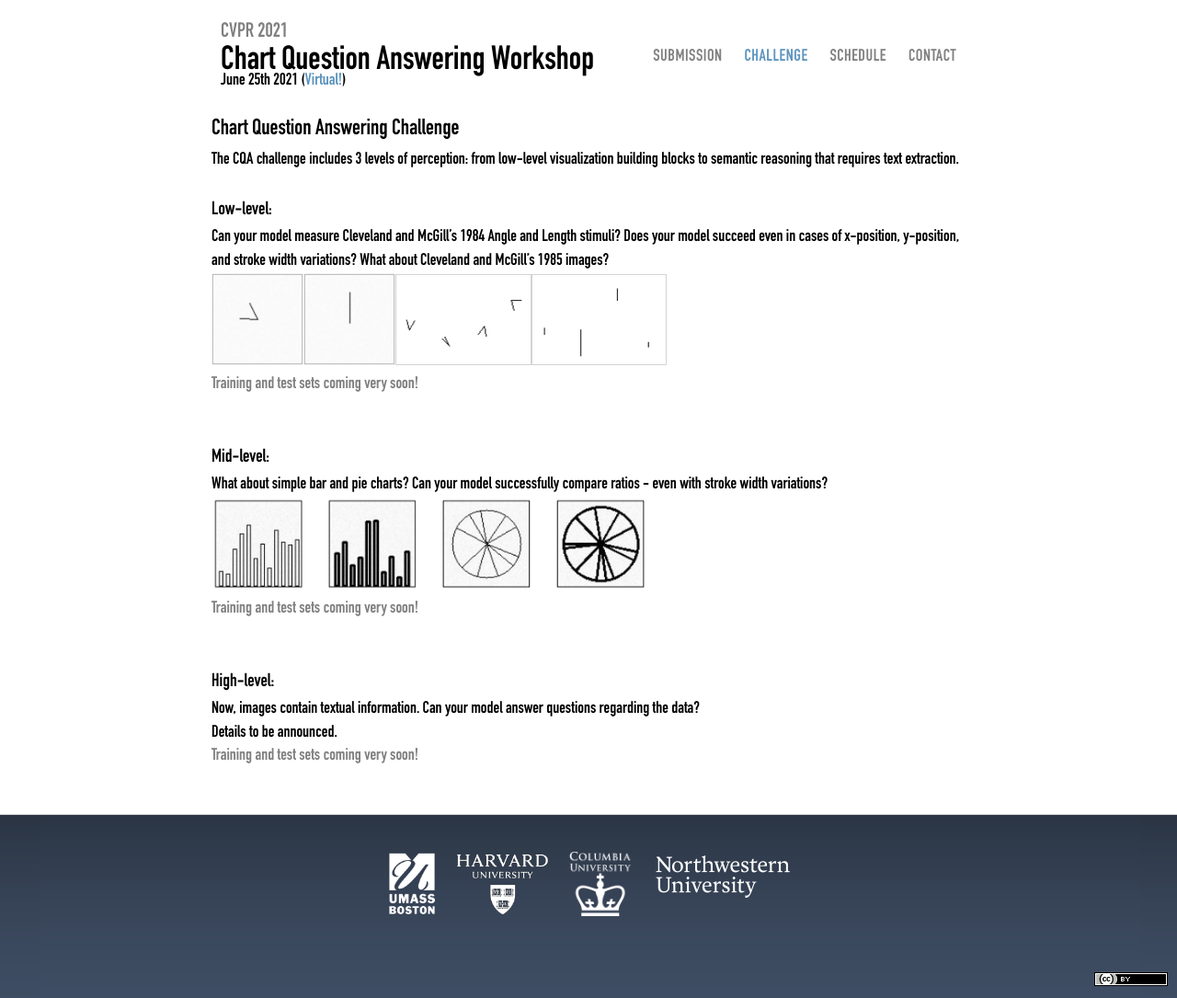
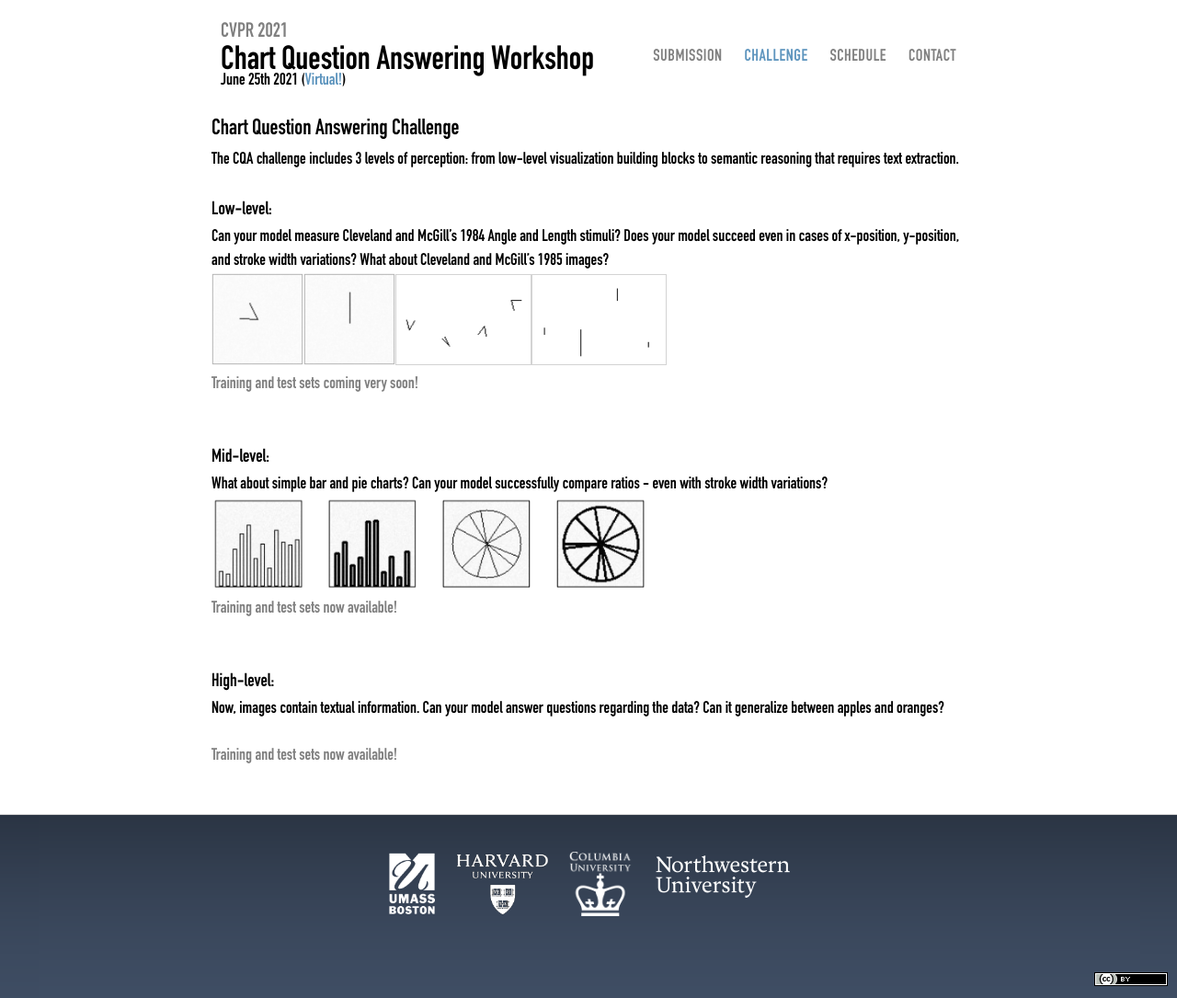
Before and after one commit to cqaw/cqaw.github.io, a Jekyll site: the page built from challenge.md, in a window 1280 px wide. Shown: the whole page at 92% size. Built offline with Jekyll 4.4.1, drawn with Linux system fonts in a browser that asks for light colours.

Commit message:
Adding links to zip files

```diff
--- a/challenge.md
+++ b/challenge.md
@@ -10,19 +10,18 @@ The CQA challenge includes 3 levels of perception: from  low-level visualization
 <h3>Low-level:</h3> Can your model measure Cleveland and McGill's 1984 Angle and Length stimuli? Does your model succeed even in cases of x-position, y-position, and stroke width variations? What about Cleveland and McGill's 1985 images?
 
 <img src='gfx/angle.png' style='height:100px'><img src='gfx/length.png' style='height:100px'><img src='gfx/4angle.png' style='height:99px;border:1px solid lightgray;'><img src='gfx/4length.png' style='height:99px;border:1px solid lightgray;'><br>
-<a class='lightgray'>Training and test sets coming very soon!</a>
+<a href="https://drive.google.com/file/d/1X1o8Mkn3t4rnZvAnUWABJMhByG8GFNc8/view?usp=sharing" target="_blank" class='lightgray'>Training and test sets coming very soon!</a>
 
 <br><br>
 
 <h3>Mid-level:</h3> What about simple bar and pie charts? Can your model successfully compare ratios - even with stroke width variations?
 
 <img src='gfx/midlevel.png' style='height:100px'><br>
-<a class='lightgray'>Training and test sets coming very soon!</a>
+<a href="https://drive.google.com/file/d/1o6EMJjpiLnvVzftOB_FJlzYid-QbJI6N/view?usp=sharing" target="_blank" class='lightgray'>Training and test sets now available!</a>
 
 <br><br>
 
-<h3>High-level:</h3> Now, images contain textual information. Can your model answer questions regarding the data?
+<h3>High-level:</h3> Now, images contain textual information. Can your model answer questions regarding the data? Can it generalize between apples and oranges?
 
-Details to be announced.
 <br>
-<a class='lightgray'>Training and test sets coming very soon!</a>
+<a href="https://drive.google.com/file/d/1zyqj6M5ug-57ohxmgTogCMrxb33_7w8x/view?usp=sharing" target="_blank" class='lightgray'>Training and test sets now available!</a>
```
